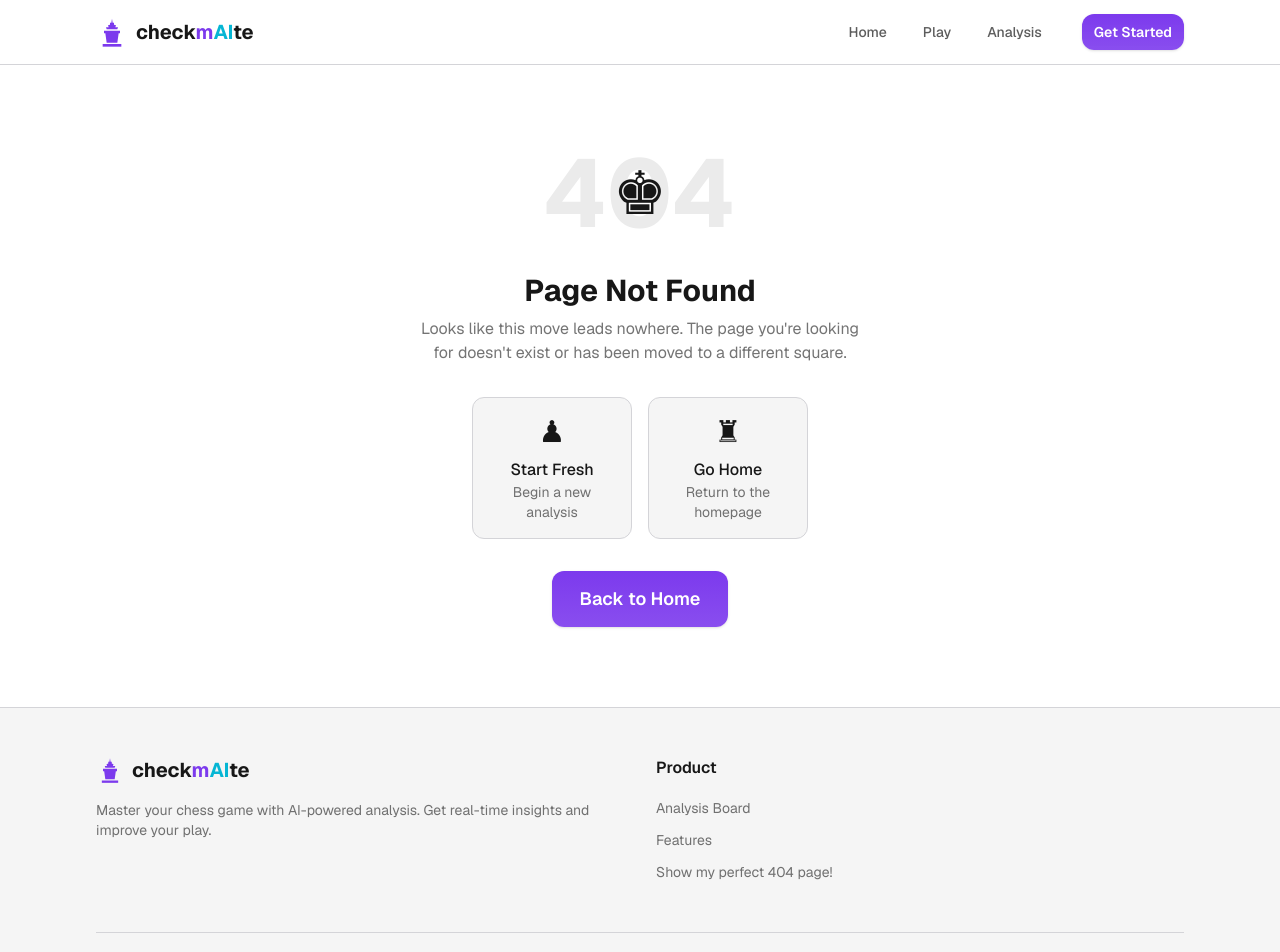
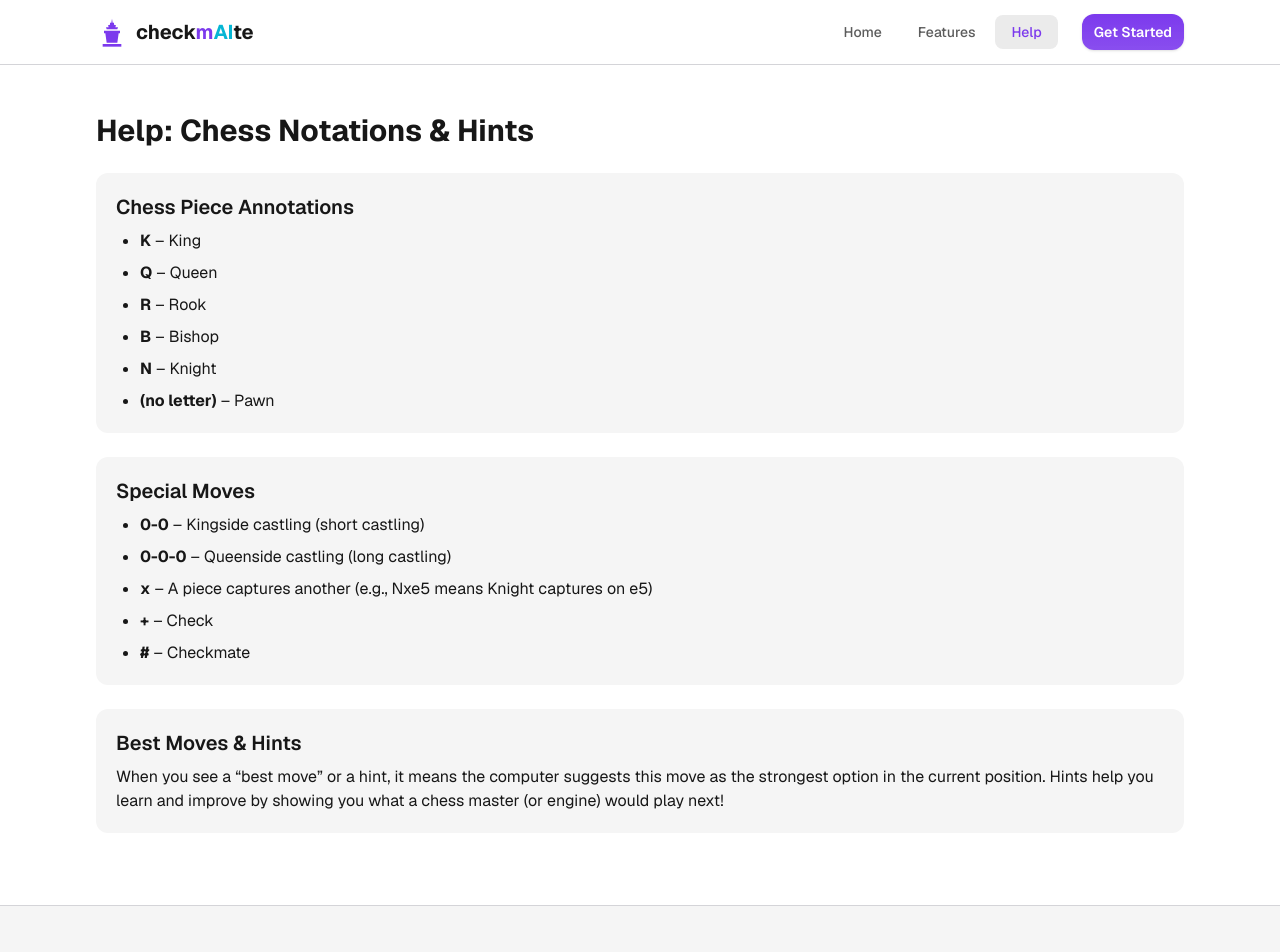
Before and after one commit to Svetliox/checkmAIte, a Next.js app: page /help in a window 1280 px wide. Before the commit this address had no page. Shown: the top 952 px of the page. Built offline with nearby package versions, Linux system fonts and the light colour scheme.

Commit message:
UI refactoring

```diff
--- /dev/null
+++ b/src/app/features/page.tsx
@@ -0,0 +1,34 @@
+import { Container, Card, CardContent } from '@/components/ui';
+
+export default function FeaturesPage() {
+  return (
+    <Container className="py-12">
+      <h1 className="text-3xl font-bold mb-6">Features</h1>
+      <Card className="mb-6">
+        <CardContent>
+          <h2 className="text-xl font-semibold mb-2">What is checkmAIte?</h2>
+          <p className="mb-4">
+            checkmAIte is your smart chess companion. Whether you want to play against a strong AI, analyze your games, or just have fun learning, checkmAIte makes chess accessible and enjoyable for everyone.
+          </p>
+        </CardContent>
+      </Card>
+      <Card className="mb-6">
+        <CardContent>
+          <h2 className="text-xl font-semibold mb-2">Modes</h2>
+          <ul className="list-disc pl-6 space-y-2">
+            <li><strong>Play vs Bot:</strong> Challenge the computer at different skill levels and get instant feedback on your moves.</li>
+            <li><strong>Analysis:</strong> Review your games, see suggested moves, and understand where you can improve.</li>
+          </ul>
+        </CardContent>
+      </Card>
+      <Card className="mb-6">
+        <CardContent>
+          <h2 className="text-xl font-semibold mb-2">How does the engine work?</h2>
+          <p>
+            checkmAIte uses Stockfish, one of the world’s strongest chess engines, to power both play and analysis. The engine quickly evaluates positions and suggests the best moves, helping you learn and improve. You don’t need to know how it works behind the scenes—just enjoy smart, fast, and fair chess games!
+          </p>
+        </CardContent>
+      </Card>
+    </Container>
+  );
+}
--- /dev/null
+++ b/src/app/help/page.tsx
@@ -0,0 +1,42 @@
+import { Container, Card, CardContent } from '@/components/ui';
+
+export default function HelpPage() {
+  return (
+    <Container className="py-12 max-w-2xl">
+      <h1 className="text-3xl font-bold mb-6">Help: Chess Notations & Hints</h1>
+      <Card className="mb-6">
+        <CardContent>
+          <h2 className="text-xl font-semibold mb-2">Chess Piece Annotations</h2>
+          <ul className="list-disc pl-6 space-y-2">
+            <li><strong>K</strong> – King</li>
+            <li><strong>Q</strong> – Queen</li>
+            <li><strong>R</strong> – Rook</li>
+            <li><strong>B</strong> – Bishop</li>
+            <li><strong>N</strong> – Knight</li>
+            <li><strong>(no letter)</strong> – Pawn</li>
+          </ul>
+        </CardContent>
+      </Card>
+      <Card className="mb-6">
+        <CardContent>
+          <h2 className="text-xl font-semibold mb-2">Special Moves</h2>
+          <ul className="list-disc pl-6 space-y-2">
+            <li><strong>0-0</strong> – Kingside castling (short castling)</li>
+            <li><strong>0-0-0</strong> – Queenside castling (long castling)</li>
+            <li><strong>x</strong> – A piece captures another (e.g., Nxe5 means Knight captures on e5)</li>
+            <li><strong>+</strong> – Check</li>
+            <li><strong>#</strong> – Checkmate</li>
+          </ul>
+        </CardContent>
+      </Card>
+      <Card className="mb-6">
+        <CardContent>
+          <h2 className="text-xl font-semibold mb-2">Best Moves & Hints</h2>
+          <p>
+            When you see a “best move” or a hint, it means the computer suggests this move as the strongest option in the current position. Hints help you learn and improve by showing you what a chess master (or engine) would play next!
+          </p>
+        </CardContent>
+      </Card>
+    </Container>
+  );
+}
--- a/src/components/layout/Footer.tsx
+++ b/src/components/layout/Footer.tsx
@@ -2,10 +2,9 @@ import Link from 'next/link';
 import { Container } from '@/components/ui';
 
 const footerLinks = {
-  product: [
-    { href: '/analysis', label: 'Analysis Board' },
+  project: [
     { href: '/features', label: 'Features' },
-    { href: '/pricing', label: 'Show my perfect 404 page!' },
+    { href: '/not-found', label: 'Show my perfect 404 page!' },
   ],
 };
 
@@ -33,11 +32,11 @@ export function Footer() {
               </p>
             </div>
 
-            {/* Links */}
+            {/* Project Links */}
             <div>
-              <h4 className="font-semibold text-foreground mb-4">Product</h4>
+              <h4 className="font-semibold text-foreground mb-4">Project</h4>
               <ul className="space-y-2">
-                {footerLinks.product.map((link) => (
+                {footerLinks.project.map((link) => (
                   <li key={link.href}>
                     <Link
                       href={link.href}
--- a/src/components/layout/Navigation.tsx
+++ b/src/components/layout/Navigation.tsx
@@ -7,8 +7,8 @@ import { Button } from '@/components/ui';
 
 const navItems = [
   { href: '/', label: 'Home' },
-  { href: '/play', label: 'Play' },
-  { href: '/analysis', label: 'Analysis' },
+  { href: '/features', label: 'Features' },
+  { href: '/help', label: 'Help' },
 ];
 
 export function Navigation() {
```
Also changed, not shown: 1 other file (tests, documents, lock files or other folders).
